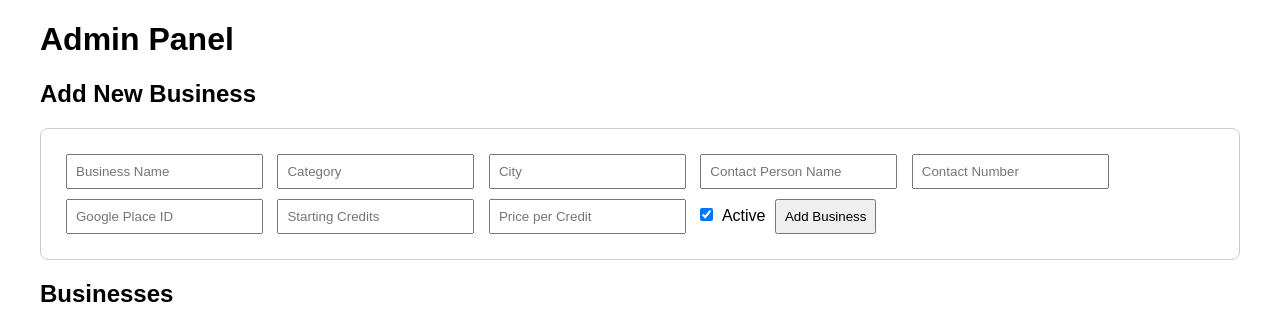
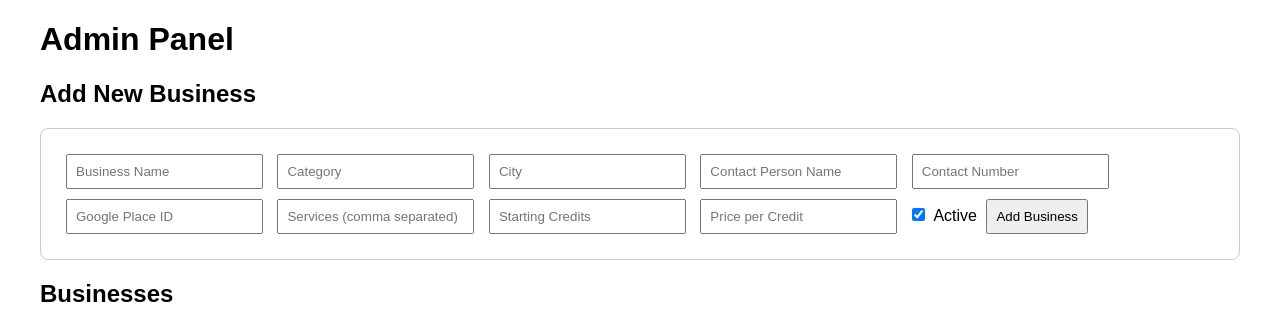
Before and after one commit to danielmobdev/qr-review-generator, a Flask app: page /admin in a window 1280 px wide. Shown: the top 328 px of the page. Run offline with Flask 3, Linux system fonts and the light colour scheme; data that the repository does not hold is empty; parts of the project's set-up code (start-up, migrations or seed data) failed here and were passed over.

Commit message:
Add custom services field for businesses with priority over category context

```diff
--- a/app.py
+++ b/app.py
@@ -124,7 +124,12 @@ def generate_review_route(slug):
         db.collection('review_logs').add({'business_slug': slug, 'timestamp': firestore.SERVER_TIMESTAMP, 'ai_used': True})
         # Generate prompt for authentic Google Business reviews
         category = business.get("category", "service")
-        services = CATEGORY_CONTEXT.get(category.lower(), CATEGORY_CONTEXT["default"])
+        # Use custom services if provided, otherwise use category context
+        custom_services = business.get("services", "").strip()
+        if custom_services:
+            services = custom_services
+        else:
+            services = CATEGORY_CONTEXT.get(category.lower(), CATEGORY_CONTEXT["default"])
 
         prompt = f"""
 Write ONE realistic Google Business review for a real customer experience.
@@ -228,6 +233,7 @@ def add_business():
             'contact_person_name': data['contact_person_name'],
             'contact_number': data['contact_number'],
             'place_id': data['place_id'],
+            'services': data['services'],
             'credit_balance': data['credit_balance'],
             'price_per_credit': data['price_per_credit'],
             'active': data['active'],
--- a/templates/admin.html
+++ b/templates/admin.html
@@ -26,6 +26,7 @@
             <input type="text" id="contact_person_name" placeholder="Contact Person Name" required>
             <input type="tel" id="contact_number" placeholder="Contact Number" required>
             <input type="text" id="place_id" placeholder="Google Place ID" required>
+            <input type="text" id="services" placeholder="Services (comma separated)" required>
             <input type="number" id="credit_balance" placeholder="Starting Credits" required>
             <input type="number" step="0.01" id="price_per_credit" placeholder="Price per Credit" required>
             <label><input type="checkbox" id="active" checked> Active</label>
@@ -89,6 +90,7 @@
                 contact_person_name: document.getElementById('contact_person_name').value,
                 contact_number: document.getElementById('contact_number').value,
                 place_id: document.getElementById('place_id').value,
+                services: document.getElementById('services').value,
                 credit_balance: parseInt(document.getElementById('credit_balance').value),
                 price_per_credit: parseFloat(document.getElementById('price_per_credit').value),
                 active: document.getElementById('active').checked
```
